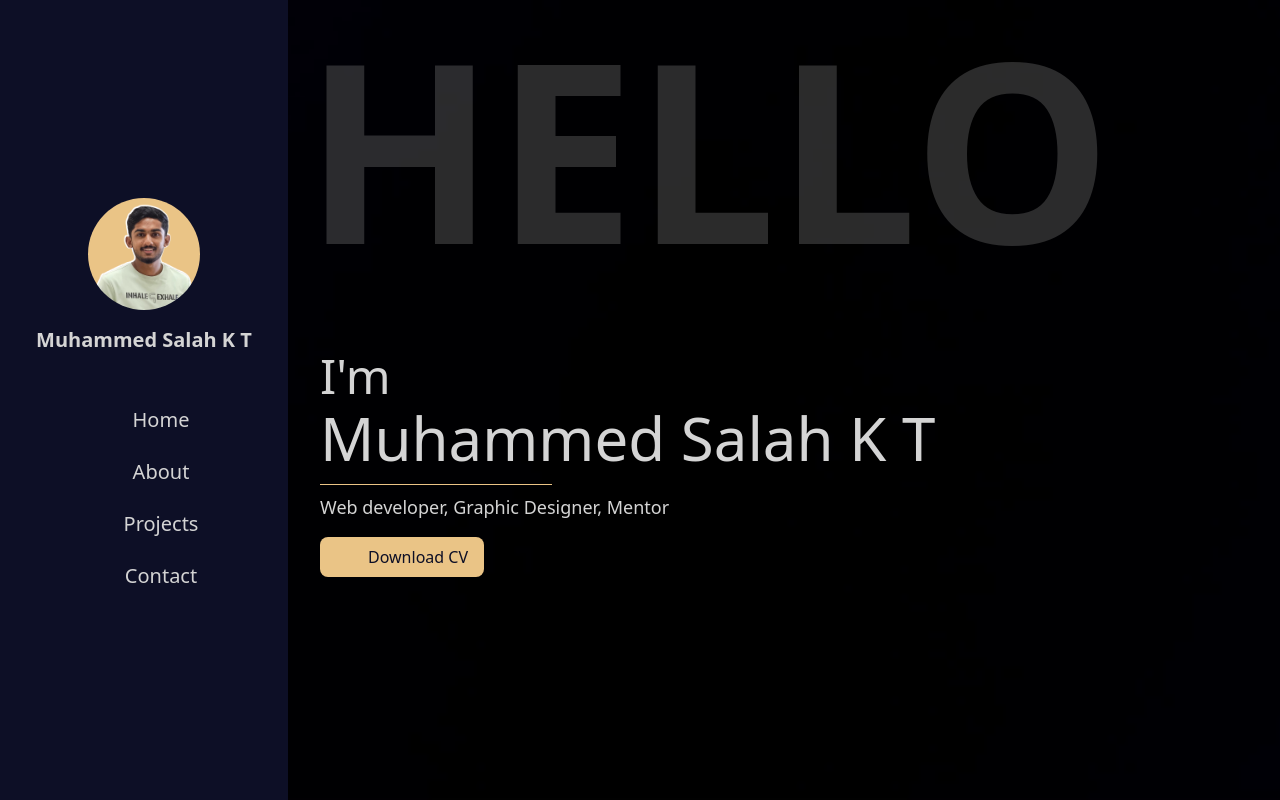
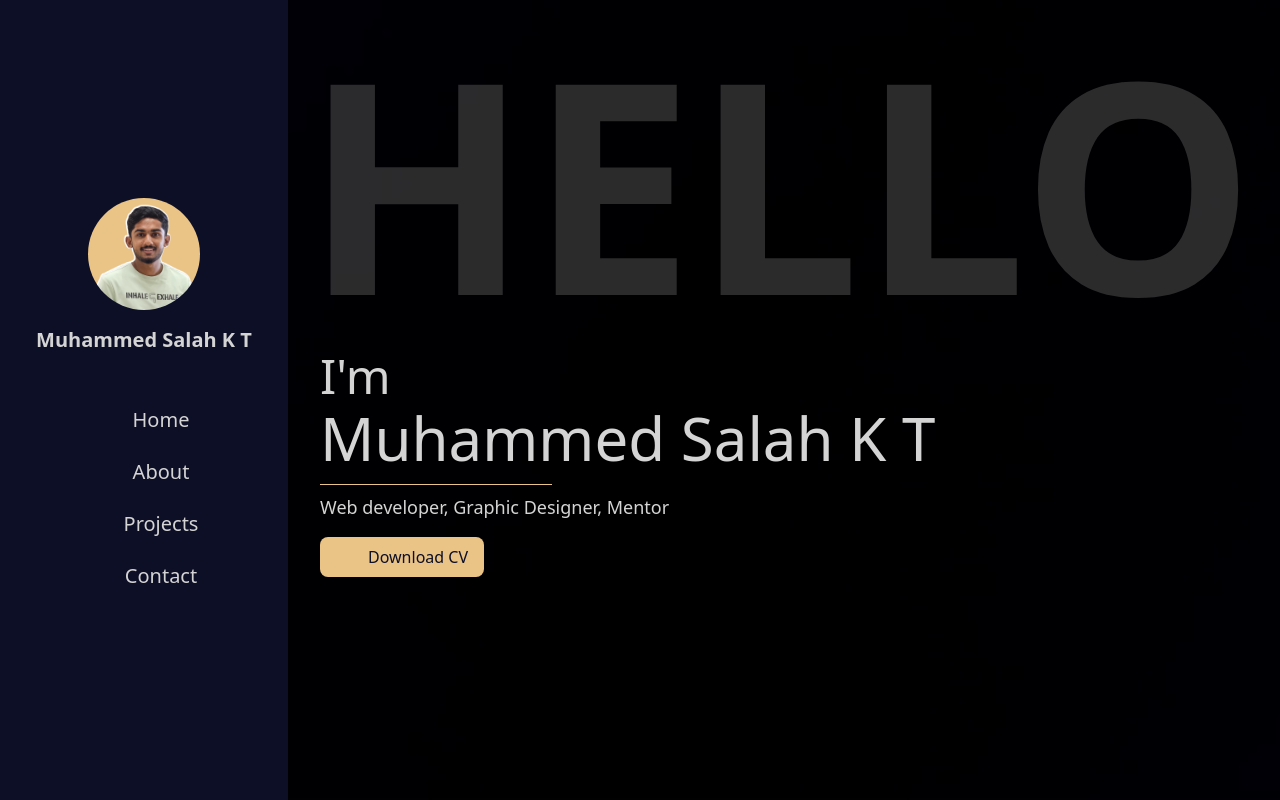
Before and after one commit to Muhammed-Salah/portfolio, a React (Vite) app: page / in a window 1280 px wide. Shown: the top 800 px of the page. Built offline with nearby package versions, Linux system fonts and the light colour scheme; some icons are missing.

Commit message:
Hello font size adjusted

```diff
--- a/src/pages/components/home/Hero.jsx
+++ b/src/pages/components/home/Hero.jsx
@@ -7,7 +7,7 @@ const Hero = () => {
     <div className='flex flex-col md:flex-row items-center h-screen relative bg-blue-gradient bg-cover inset-0 '>
       <div className="container my-auto">
         {/* <div className="md:w-8/12"> */}
-          <h1 className='absolute font-bold hidden sm:block sm:text-[150px] md:text-[190px] lg:text-[220px] xl:text-[250px] opacity-20 z-0 left-4 top-[-30px] md:top-[-40px] select-none'>
+          <h1 className='absolute font-bold text-[23vw] opacity-20 z-0 left-4 top-12 sm:top-[-30px] md:top-[-40px] select-none'>
             HELLO
           </h1>
           <div className="flex flex-col text-left p-8 md:pt-40">
```
